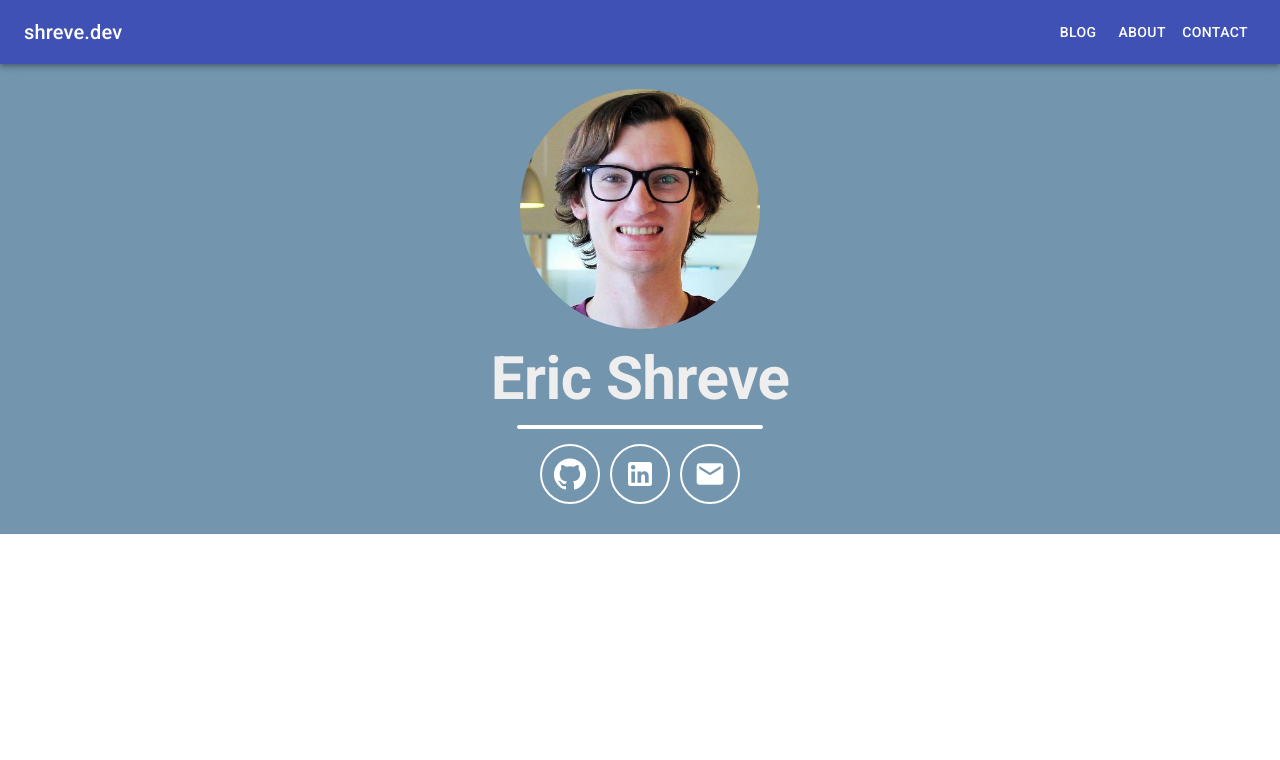
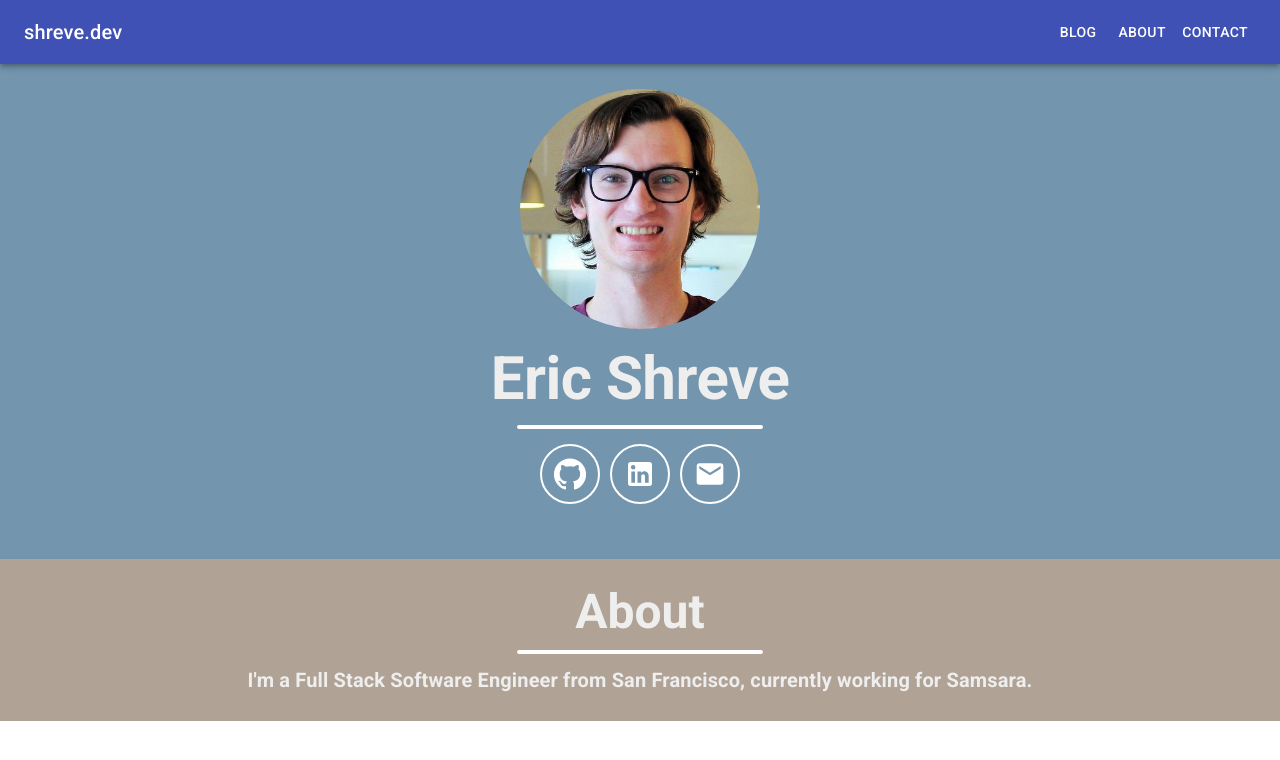
Before and after one commit to ecshreve/portfolio, a React (Create React App) app in the folder client/: page / in a window 1280 px wide. Shown: the top 760 px of the page. Built offline with nearby package versions, Linux system fonts and the light colour scheme.

Commit message:
client: implement about section component

```diff
--- a/client/src/App.tsx
+++ b/client/src/App.tsx
@@ -2,12 +2,14 @@ import React from 'react';
 import './App.css';
 import LandingHeader from './components/landing/LandingHeader'
 import TopNavBar from './components/app-bar/TopNavBar';
+import AboutSection from './components/about/AboutSection';
 
 function App() {
   return (
     <div className="App">
-      <TopNavBar></TopNavBar>
-      <LandingHeader></LandingHeader>
+      <TopNavBar />
+      <LandingHeader />
+      <AboutSection />
     </div>
   );
 }
--- /dev/null
+++ b/client/src/components/about/AboutSection.tsx
@@ -0,0 +1,38 @@
+import React from 'react';
+import { createStyles, makeStyles, Theme } from '@material-ui/core/styles';
+import { Typography, Container } from '@material-ui/core';
+import CustomDivider from '../my-divider/CustomDivider';
+
+const useStyles = makeStyles((theme: Theme) =>
+  createStyles({
+    root: {
+      flexGrow: 1,
+      backgroundColor: "#b1a296",
+      paddingTop: "25px",
+      paddingBottom: "25px",
+    },
+    header: {
+      flexGrow: 1,
+      fontWeight: "bold",
+      color: "#eeeeee",
+    },
+    content: {
+      fontWeight: "bold",
+      color: "#eeeeee",
+    }
+  }),
+);
+
+export default function AboutSection() {
+  const classes = useStyles();
+
+  return (
+    <div className={classes.root}>
+      <Container>
+        <Typography className={classes.header} variant="h3">About</Typography>
+        <CustomDivider />
+        <Typography className={classes.content} variant="h6">I'm a Full Stack Software Engineer from San Francisco, currently working for Samsara.</Typography>
+      </Container>
+    </div>
+  );
+}
--- a/client/src/components/landing/LandingHeader.tsx
+++ b/client/src/components/landing/LandingHeader.tsx
@@ -1,19 +1,20 @@
 import React from 'react';
 import { createStyles, makeStyles, Theme } from '@material-ui/core/styles';
-import { Container, Link, IconButton, Divider } from '@material-ui/core';
+import { Container, IconButton } from '@material-ui/core';
 import Typography from '@material-ui/core/Typography';
 import GitHubIcon from '@material-ui/icons/GitHub'
 import LinkedIn from '@material-ui/icons/LinkedIn'
 import Email from '@material-ui/icons/Email'
 
 import headshot from '../../img/headshot.jpeg'
+import CustomDivider from '../my-divider/CustomDivider';
 
 const useStyles = makeStyles((theme: Theme) =>
   createStyles({
     root: {
       flexGrow: 1,
       fontSize: "large",
-      paddingBottom: "25px",
+      paddingBottom: "50px",
     },
     headshot: {
       marginTop: "25px",
@@ -38,15 +39,6 @@ const useStyles = makeStyles((theme: Theme) =>
       border: "2px solid",
       margin: "5px",
     },
-    divider: {
-      marginLeft: "40%",
-      marginRight: "40%",
-      marginTop: "10px",
-      marginBottom: "10px",
-      height: ".25rem",
-      backgroundColor: "white",
-      borderRadius: "1rem",
-    }
   }),
 );
 
@@ -60,7 +52,7 @@ export default function LandingHeader() {
         <Typography variant="h2" className={classes.name}>
           Eric Shreve
         </Typography>
-        <Divider className={classes.divider} variant="middle"/>
+        <CustomDivider />
         <div>
           <IconButton className={classes.iconButton} href="https://github.com/ecshreve" target="_blank">
             <GitHubIcon className={classes.icons} />
--- /dev/null
+++ b/client/src/components/my-divider/CustomDivider.tsx
@@ -0,0 +1,34 @@
+import React from 'react';
+import { createStyles, makeStyles, Theme } from '@material-ui/core/styles';
+import AppBar from '@material-ui/core/AppBar';
+import Toolbar from '@material-ui/core/Toolbar';
+import Typography from '@material-ui/core/Typography';
+import Button from '@material-ui/core/Button';
+import { Divider } from '@material-ui/core';
+
+const useStyles = makeStyles((theme: Theme) =>
+  createStyles({
+    root: {
+      flexGrow: 1,
+    },
+    divider: {
+      marginLeft: "40%",
+      marginRight: "40%",
+      marginTop: "10px",
+      marginBottom: "10px",
+      height: ".25rem",
+      backgroundColor: "white",
+      borderRadius: "1rem",
+    }
+  }),
+);
+
+export default function CustomDivider() {
+  const classes = useStyles();
+
+  return (
+    <div className={classes.root}>
+      <Divider className={classes.divider} variant="middle"/>
+    </div>
+  );
+}
```
